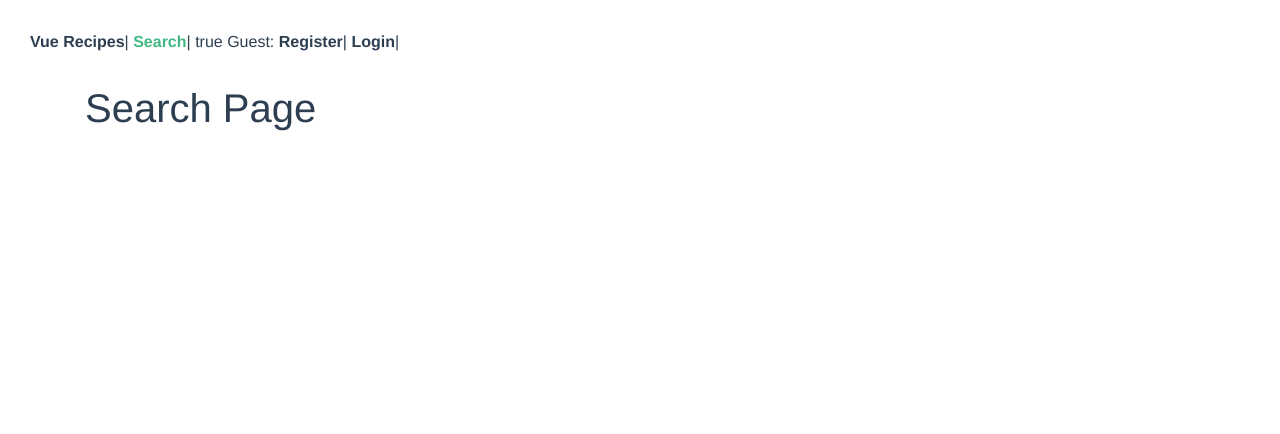
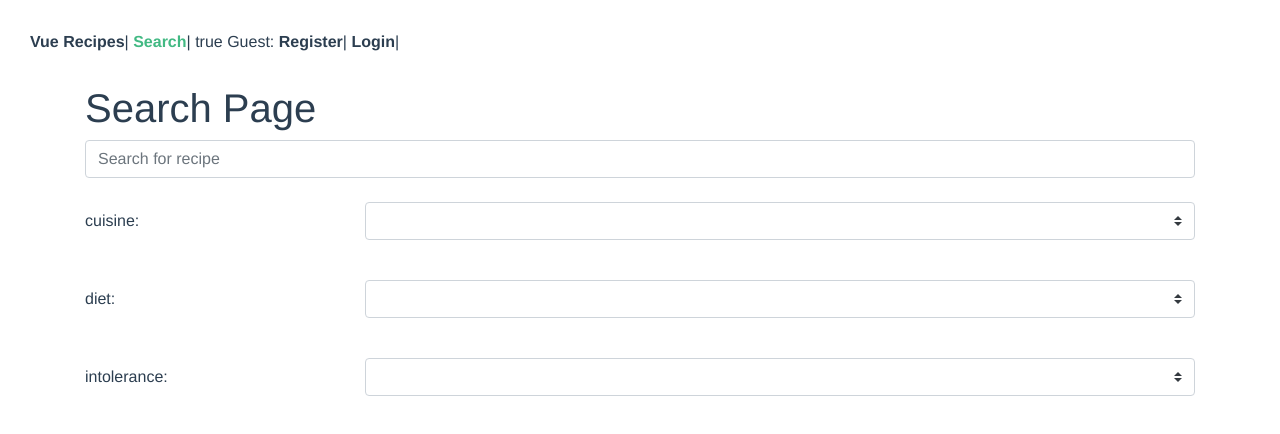
Before and after one commit to Web-Development-Environments-2023/assignment3-3-314943671_322917501, a Vue app: page /#/search in a window 1280 px wide. Shown: the top 434 px of the page. Built offline with nearby package versions, Linux system fonts and the light colour scheme.

Commit message:
add search form

```diff
--- a/package.json
+++ b/package.json
@@ -7,8 +7,8 @@
   },
   "dependencies": {
     "axios": "^0.19.2",
-    "bootstrap": "^4.5.0",
-    "bootstrap-vue": "^2.15.0",
+    "bootstrap": "^4.6.1",
+    "bootstrap-vue": "^2.22.0",
     "core-js": "^3.6.5",
     "sass": "^1.50.0",
     "vue": "^2.6.11",
--- /dev/null
+++ b/src/assets/cuisine.js
@@ -0,0 +1,28 @@
+export default [
+    "African",
+    "American",
+    "British",
+    "Cajun",
+    "Caribbean",
+    "Chinese",
+    "Eastern European",
+    "European",
+    "French",
+    "German",
+    "Greek",
+    "Indian",
+    "Irish",
+    "Italian",
+    "Japanese",
+    "Jewish",
+    "Korean",
+    "Latin American",
+    "Mediterranean",
+    "Mexican",
+    "Middle Eastern",
+    "Nordic",
+    "Southern",
+    "Spanish",
+    "Thai",
+    "Vietnamese"
+];
--- /dev/null
+++ b/src/assets/diet.js
@@ -0,0 +1,13 @@
+export default [
+    "Gluten Free",
+    "Ketogenic",
+    "Vegetarian",
+    "Lacto-Vegetarian",
+    "Ovo-Vegetarian",
+    "Vegan",
+    "Pescetarian",
+    "Paleo",
+    "Primal",
+    "Low FODMAP",
+    "Whole30"
+];
--- /dev/null
+++ b/src/assets/intolerance.js
@@ -0,0 +1,14 @@
+export default [
+    "Dairy",
+    "Egg",
+    "Gluten",
+    "Grain",
+    "Peanut",
+    "Seafood",
+    "Sesame",
+    "Shellfish",
+    "Soy",
+    "Sulfite",
+    "Tree Nut",
+    "Wheat"
+];
--- a/src/pages/SearchPage.vue
+++ b/src/pages/SearchPage.vue
@@ -1,5 +1,55 @@
 <template>
   <div class="container">
     <h1 class="title">Search Page</h1>
+    <div>
+      <b-form-input v-model="text" placeholder="Search for recipe"></b-form-input>
+      <br>
+      <b-form-group label-cols-sm="3" label="cuisine:" label-for="cuisine">
+        <b-form-select id="cuisine" :options="cuisine"></b-form-select>
+        <b-form-invalid-feedback>
+          Cuisine is required
+        </b-form-invalid-feedback>
+      </b-form-group>
+      <br>
+      <b-form-group label-cols-sm="3" label="diet:" label-for="diet">
+        <b-form-select id="diet" :options="diet"></b-form-select>
+        <b-form-invalid-feedback>
+          diet is required
+        </b-form-invalid-feedback>
+      </b-form-group>
+      <br>
+      <b-form-group label-cols-sm="3" label="intolerance:" label-for="intolerance">
+        <b-form-select id="intolerance" :options="intolerance"></b-form-select>
+        <b-form-invalid-feedback>
+          intolerance is required
+        </b-form-invalid-feedback>
+      </b-form-group>
+
+    </div>
   </div>
 </template>
+
+<script>
+import cuisine from "../assets/cuisine";
+import intolerance from "../assets/intolerance";
+import diet from "../assets/diet";
+
+export default {
+  data() {
+    return {
+      text: "",
+      cuisine: [{ value: null, text: "", disabled: true }],
+      diet: [{ value: null, text: "", disabled: true }],
+      intolerance: [{ value: null, text: "", disabled: true }],
+    };
+  },
+
+  mounted() {
+    // console.log("mounted");
+    this.cuisine.push(...cuisine);
+    this.diet.push(...diet);
+    this.intolerance.push(...intolerance);
+    // console.log($v);
+  },
+};
+</script>
```
Also changed, not shown: src/main.js (+8 -1 lines), src/pages/RegisterPage.vue (+17 -68 lines), 1 other file (tests, documents, lock files or other folders).
